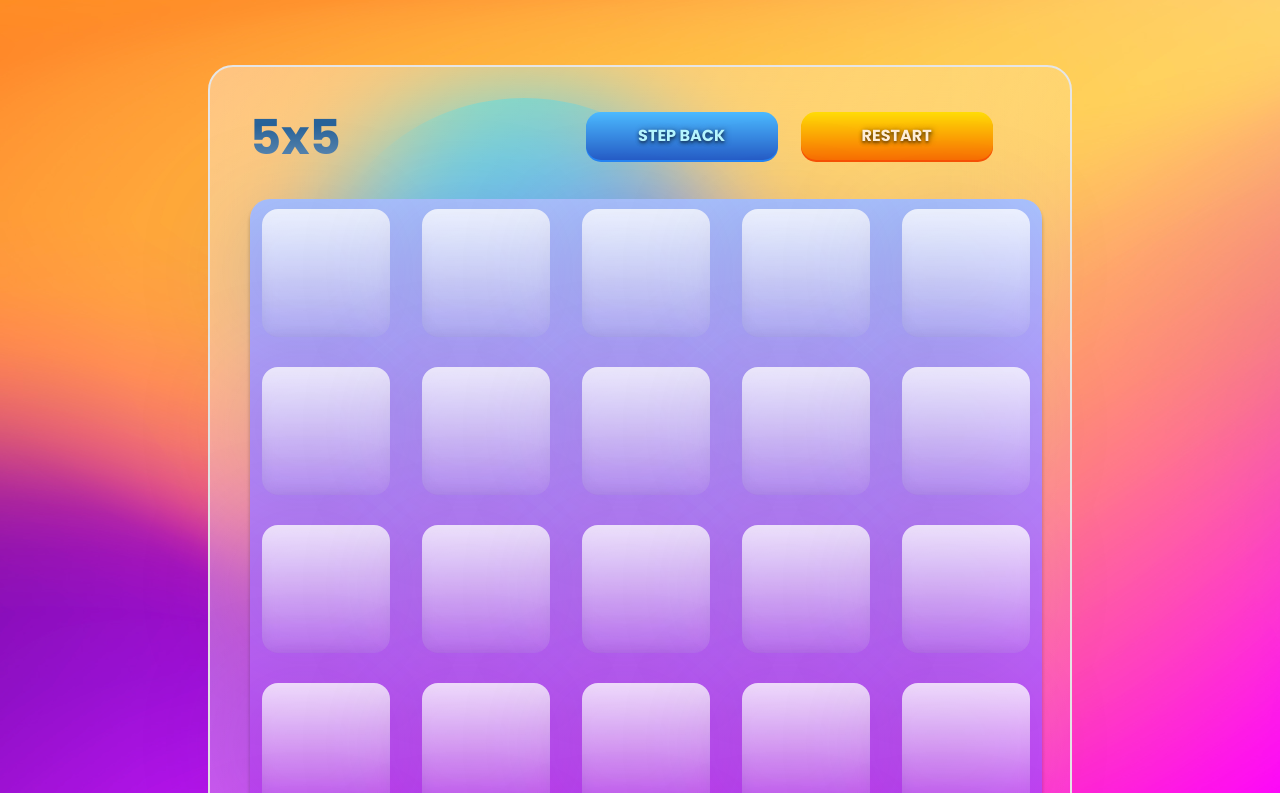
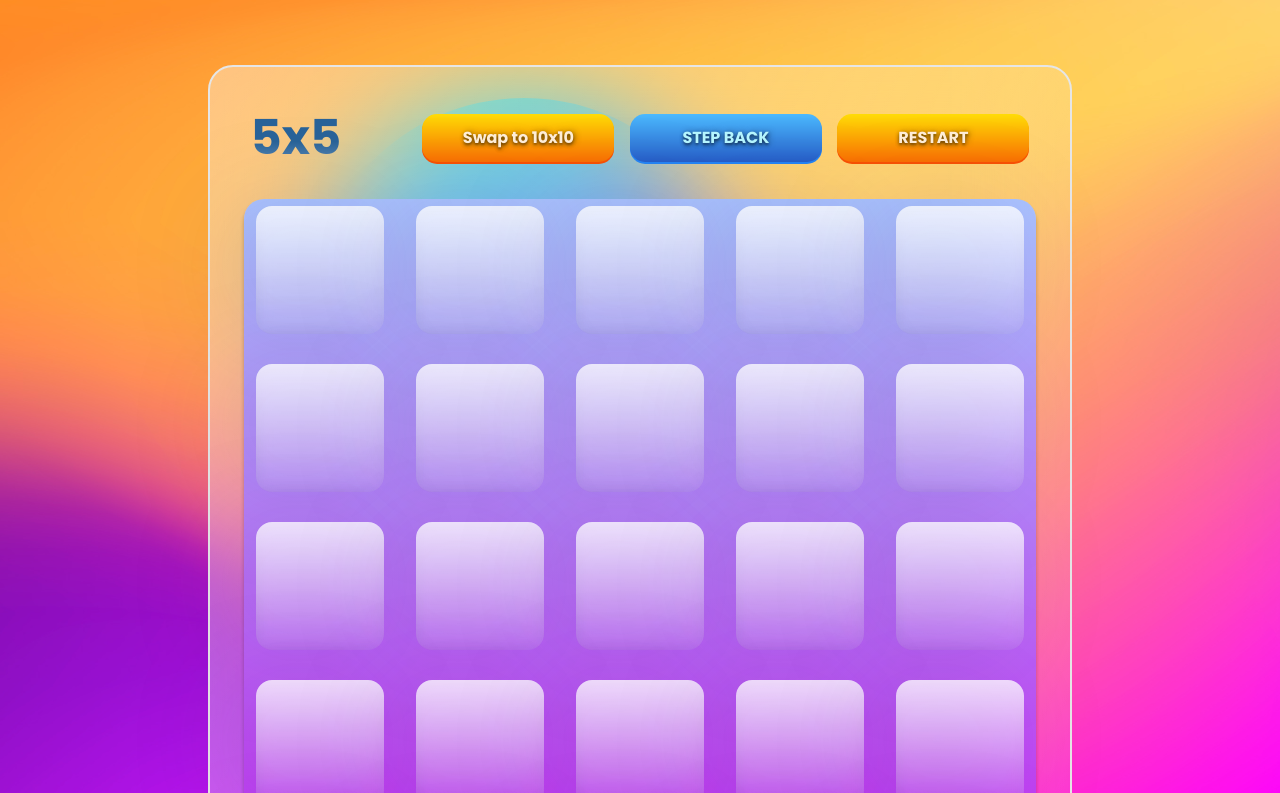
Before and after one commit to AlexKaroh/angular-game, an Angular app: page / in a window 1280 px wide. Shown: the top 793 px of the page. Built offline with nearby package versions, Linux system fonts and the light colour scheme.

Commit message:
feat: add 9x9 field

```diff
--- a/src/app/app.component.html
+++ b/src/app/app.component.html
@@ -2,8 +2,11 @@
   <div  class="game__ellipse_blue"></div>
   <div class="game__container">
     <div class="game__header">
-      <h1 class="header__title">{{title}}</h1>
+      <h1 class="header__title">{{this.gameSize === true ? '5x5' : '10x10'}}</h1>
       <div class="header__navigation">
+        <button class="header__button orange" (click)="getSize()">
+          <span class="button__text orange_font">Swap to {{!this.gameSize === true ? '5x5' : '10x10'}}</span>
+        </button>
         <button class="header__button blue" (click)="moveBack()">
           <span class="button__text blue_font">STEP BACK</span>
         </button>
@@ -12,9 +15,9 @@
         </button>
       </div>
     </div>
-    <div class="game__field">
-      <div class="field__cell" (click)="getPosition($event.target)" *ngFor="let cell of field; let i = index" #square>
-        <div class="cell__dot" [ngClass]="getCellClass(cell)" (click)="getPosition(square)">
+    <div class="game__field" [ngClass]="gameSize === true ? 'five' : 'nine'">
+      <div class="field__cell" [ngClass]="getCellSize(cell)" (click)="getPosition($event.target)" *ngFor="let cell of field; let i = index" #square>
+        <div class="cell__dot" [ngClass]="getDotClass(cell)" (click)="getPosition(square)">
           <span class="cell__font" *ngIf="cell > 0 && cell !== 2">{{ moveCounts[i] }}</span>
         </div>
       </div>
--- a/src/app/app.component.scss
+++ b/src/app/app.component.scss
@@ -14,6 +14,9 @@
 .game__container {
 	width: 860px;
 	height: 946px;
+	display: flex;
+    flex-direction: column;
+    align-items: center;
 	z-index: 2;
 	background: linear-gradient(111.49deg, rgba(255, 255, 255, 0.4) -8.95%, rgba(255, 255, 255, 0.01) 114%);
 	backdrop-filter: blur(50px);
@@ -45,12 +48,14 @@
 }
 
 .game__header {
+	padding-top: 35px;
 	display: flex;
+    justify-content: space-around;
+    width: 100%;
+    align-items: center;
 }
 
 .header__title {
-	padding-left: 40px;
-	padding-top: 35px;
 	font-family: 'Poppins', sans-serif;
 	font-size: 48px;
 	text-transform: capitalize;
@@ -61,11 +66,11 @@
 }
 
 .header__navigation {
-	padding: 45px 0 0 245px;
-	width: 407px;
-	height: 100%;
-	display: flex;
-	justify-content: space-between;
+    width: 607px;
+    height: 100%;
+    display: flex;
+    justify-content: space-between;
+    align-items: center;
 }
 
 .header__button {
@@ -110,9 +115,6 @@
 	padding-left: 12px;
 	width: 780px;
 	height: 780px;
-	display: grid;
-	gap: 30px;
-	grid-template-columns: repeat(5, 130px);
 	align-content: center;
 	background: linear-gradient(180deg, #AAC2FF 0%, #C81BF1 100%);
 	box-shadow: 0px 4px 4px rgb(0 0 0 / 25%);
@@ -121,9 +123,19 @@
 	border-radius: 20px;
 }
 
+.five {
+	display: grid;
+	gap: 30px;
+	grid-template-columns: repeat(5, 130px);
+}
+
+.nine {
+	display: grid;
+	gap: 15px 48px;
+	grid-template-columns: repeat(9, 39px);
+}
+
 .field__cell {
-	width: 128px;
-	height: 128px;
 	display: flex;
 	justify-content: center;
 	align-items: center;
@@ -134,7 +146,17 @@
 	cursor: pointer;
 }
 
-.cell__possible {
+.small {
+	width: 70px;
+	height: 70px;
+}
+
+.big {
+	width: 128px;
+	height: 128px;
+}
+
+.posible {
 	background: linear-gradient(180deg, rgba(237, 199, 255, 0.46) 0.89%, rgba(171, 119, 255, 0.74) 100.88%);
 }
 
@@ -153,13 +175,13 @@
 	display: flex;
 	align-items: center;
 	justify-content: center;
-	background-image: url(./../images/possible_dot.png);
+	background-image: url(./../images/active_dot.png);
 	background-size: cover;
 }
 
 .active::content {
-	width: 76px;
-	height: 76px;
+	width: 56px;
+	height: 56px;
 	display: flex;
 	align-items: center;
 	justify-content: center;
--- a/src/app/app.component.ts
+++ b/src/app/app.component.ts
@@ -8,12 +8,32 @@ import { Component, ElementRef, QueryList, ViewChildren } from '@angular/core';
 
 export class AppComponent {
   @ViewChildren('square') square: QueryList<ElementRef> | undefined;
-  title = '5x5';
+  title = '5x5'
+  gameSize = true;
   field = Array(25).fill(0);
   moveCounts = Array(25).fill(0);
   moveCount = 0;
   isFirstMove = true;
   moveHistory: number[] = [];
+
+  getTitle(flag: boolean): string {
+    if(flag === true){
+      return '5x5'
+    } return '10x10';
+  }
+
+  getSize() {
+    if(this.gameSize === true) {
+      this.field = Array(81);
+      this.moveCounts = Array(81);
+      this.restartGame();
+    } else {
+      this.field = Array(25).fill(0);
+      this.moveCounts = Array(25);
+      this.restartGame();
+    }
+    this.gameSize = !this.gameSize
+  }
 
   getPosition(event: EventTarget| null) {
     const elementsArr = this.square!.toArray().map(el => el.nativeElement);
@@ -32,7 +52,7 @@ export class AppComponent {
   }
 
   checkIsWin() {
-    if(this.field.filter(el => el === 3).length === 24 && this.field.filter(el => el === 1).length === 1){
+    if(this.field.filter(el => el === 3).length === this.field.length - 1 && this.field.filter(el => el === 1).length === 1){
       alert('congrats!')
     }
   }
@@ -47,6 +67,8 @@ export class AppComponent {
     this.clearUnusedCells();
     this.getPossibleMoves(clickedIndex);
     this.incrementCounter(clickedIndex);
+    console.log(clickedIndex);
+
     this.field[clickedIndex] = 1;
     this.checkIsWin();
     this.checkIsLose();
@@ -95,7 +117,7 @@ export class AppComponent {
   }
 
   getPossibleMoves(index: number) {
-    const rowSize = 5;
+    const rowSize = Math.sqrt(this.field.length);
     const row = Math.floor(index / rowSize);
     const col = index % rowSize;
     const possibleMoves = [];
@@ -128,7 +150,7 @@ export class AppComponent {
     this.moveHistory = [];
   }
 
-  getCellClass(cell: number): string {
+  getDotClass(cell: number): string {
     switch (cell) {
       case 1:
         return 'active';
@@ -140,4 +162,10 @@ export class AppComponent {
         return 'empty';
     }
   }
+
+  getCellSize(cell: number): string {
+    if (cell === 2) {
+      return (this.gameSize === false ? 'small posible' : 'big posible');
+    } return (this.gameSize === false ? 'small' : 'big');
+  }
 }
```
